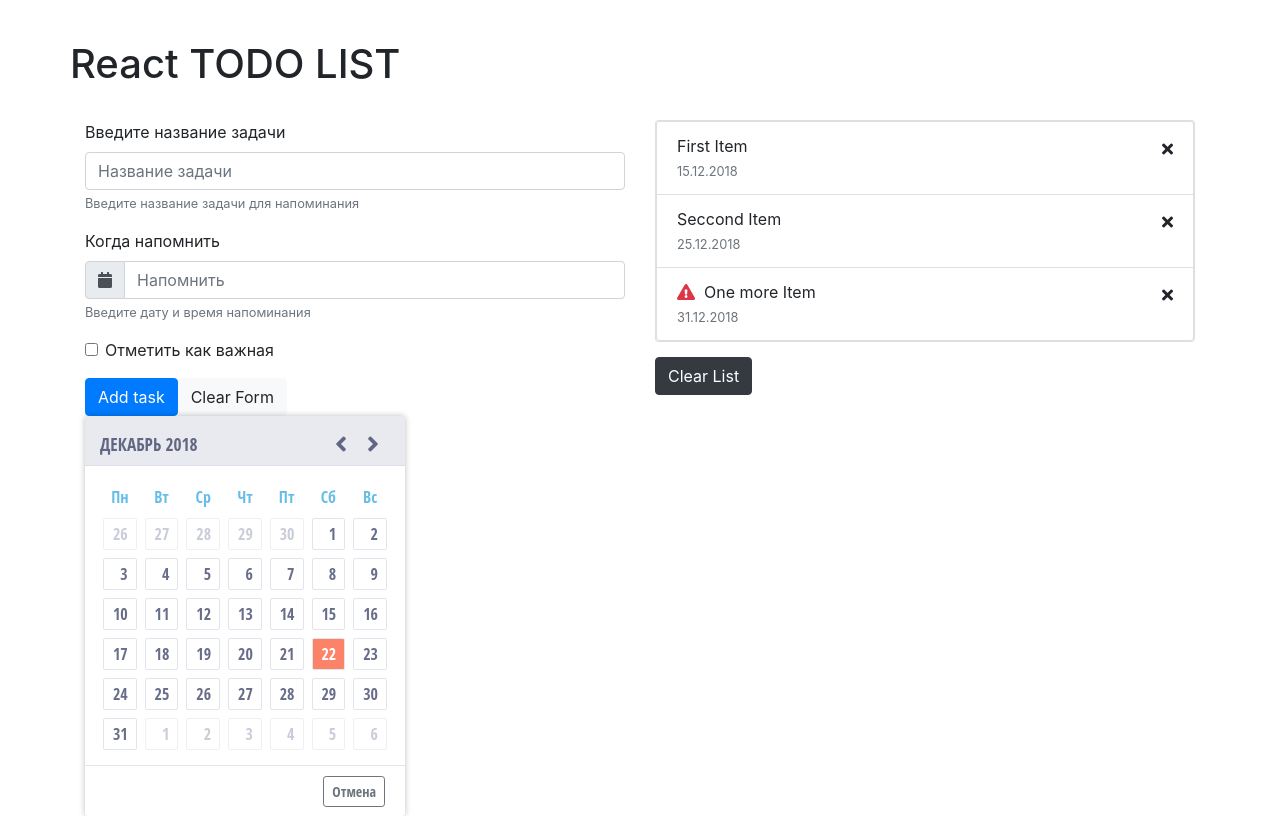
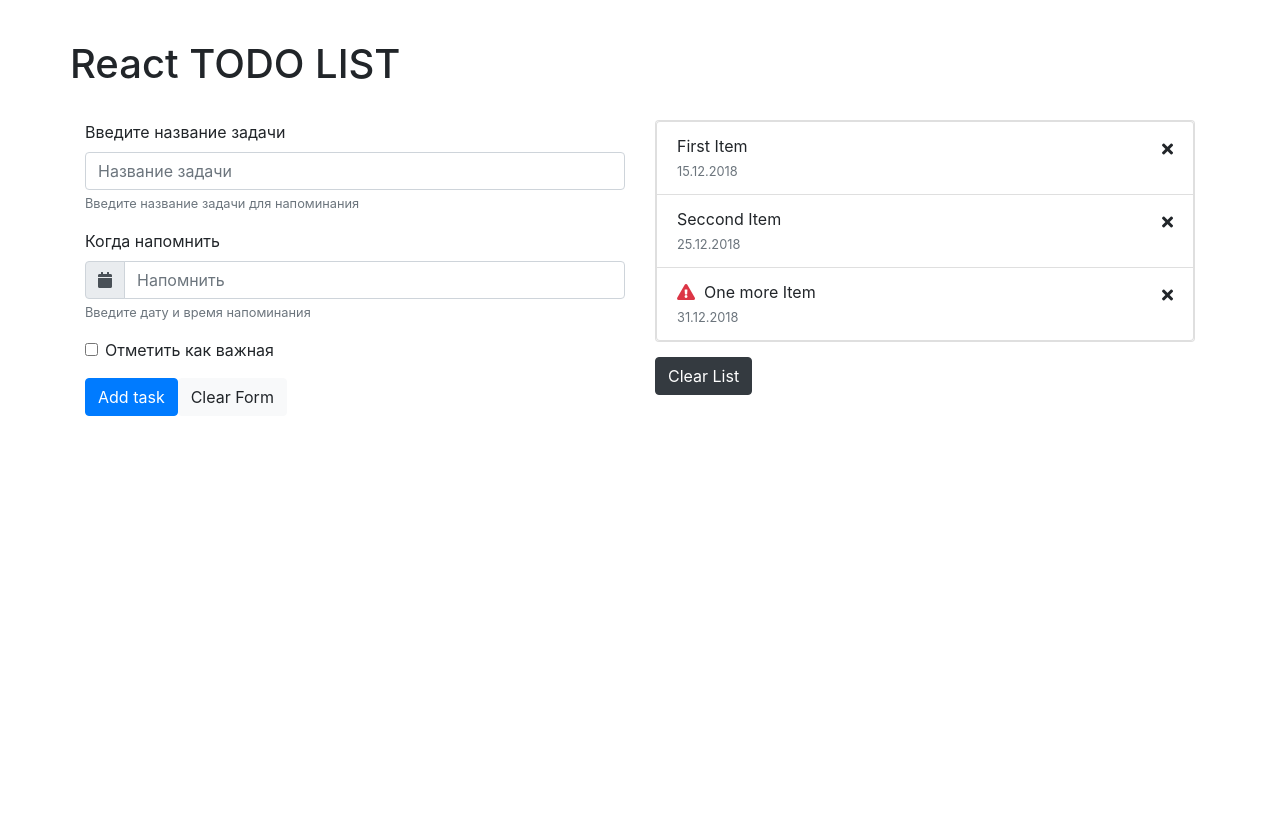
Before and after one commit to cargando/react_todo, a React (Create React App) app: page / in a window 1280 px wide. Built offline with nearby package versions, Linux system fonts and the light colour scheme.

Commit message:
calendar works

```diff
--- a/src/App.js
+++ b/src/App.js
@@ -84,13 +84,7 @@
 			    </div>
 			    <div className='row'>
 				    <div className='col-md-12'>
-					    {
-					    	this.state.showCalendar
-						    && <Calendar
-						      yearToOperate={ moment(this.state.caledarDate).year() }
-						      monthToOperate={ moment(this.state.caledarDate).month() }
-						    />
-					    }
+
 				    </div>
 			    </div>
 		    </div>
--- a/src/components/calendar/index.jsx
+++ b/src/components/calendar/index.jsx
@@ -7,8 +7,7 @@
 
 export class Calendar extends Component {
 	static propTypes = {
-		yearToOperate: PropTypes.number, // год, которым оперирует календарь
-		monthToOperate: PropTypes.number, // месяц, которым оперирует календарь
+		calendarDate: PropTypes.object, // объект момент, т.е. дата которой оперирует календарь
 		handleAdd: PropTypes.func, // метод добавления напоминания  в список
 	};
 
@@ -88,7 +87,7 @@
 							<input
 								type='button'
 								onClick={ null  /*'hideCalendar(event)'*/ }
-								value='Отмена'
+								value='Закрыть'
 				        className='btn btn-sm btn-outline-secondary'
 							/>
 						</div>
--- a/src/components/task_form/index.jsx
+++ b/src/components/task_form/index.jsx
@@ -4,6 +4,8 @@
 import UrgentInput from '../form/urgent_input';
 import Button from '../form/button';
 import { clearErr, fireErr, rnd } from '../../lib/fn';
+import moment from "moment/moment";
+import {Calendar} from "../calendar";
 
 export class TaskForm extends Component {
 	static propTypes = {
@@ -14,6 +16,7 @@
 		super(props, context);
 
 		this.state = {
+			showCalendar: false,
 			data: {},
 			errState: false, // флаг который указывает о наличии ошибки в компоненте
 			errBox: {}, // объект с полями, который хранит ошибки для полей формы
@@ -79,7 +82,9 @@
 
 	calendarClick = (e) => {
 		console.log(e);
-		return null;
+		this.setState((prevState) =>
+			({ showCalendar: !prevState.showCalendar })
+		);
 	};
 
 	render() {
@@ -121,6 +126,11 @@
 						label='Clear Form'
 						onclick={ this.handleClearForm }
 					/>
+				{
+					this.state.showCalendar && (
+						<Calendar />
+					)
+				}
 			</div>
 		);
 	}
```
